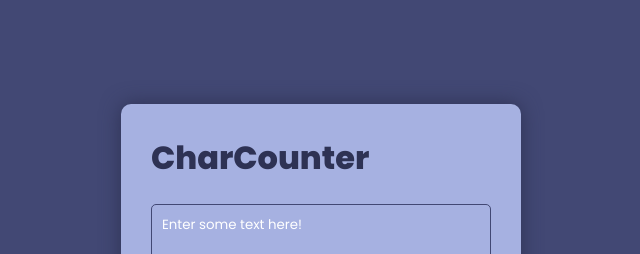
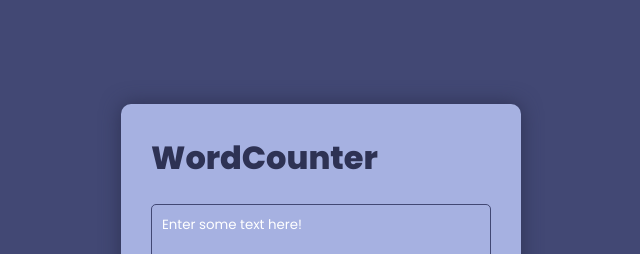
Before and after one commit to matniyazov/oliy_talim, a plain HTML site: page index.html in a window 1280 px wide. Shown: the top 254 px of the page, 319-959 px from the left. Drawn offline with Linux system fonts and the light colour scheme; a web font is replaced by a local one.

Commit message:
Update index.html

```diff
--- a/index.html
+++ b/index.html
@@ -18,7 +18,7 @@
     <script src="java.js"></script>
       <div class="container">
         <div class="head">
-          <h1 class="cont_head">CharCounter</h1>
+          <h1 class="cont_head">WordCounter</h1>
         </div>
         <div class="input">
           <textarea
```
